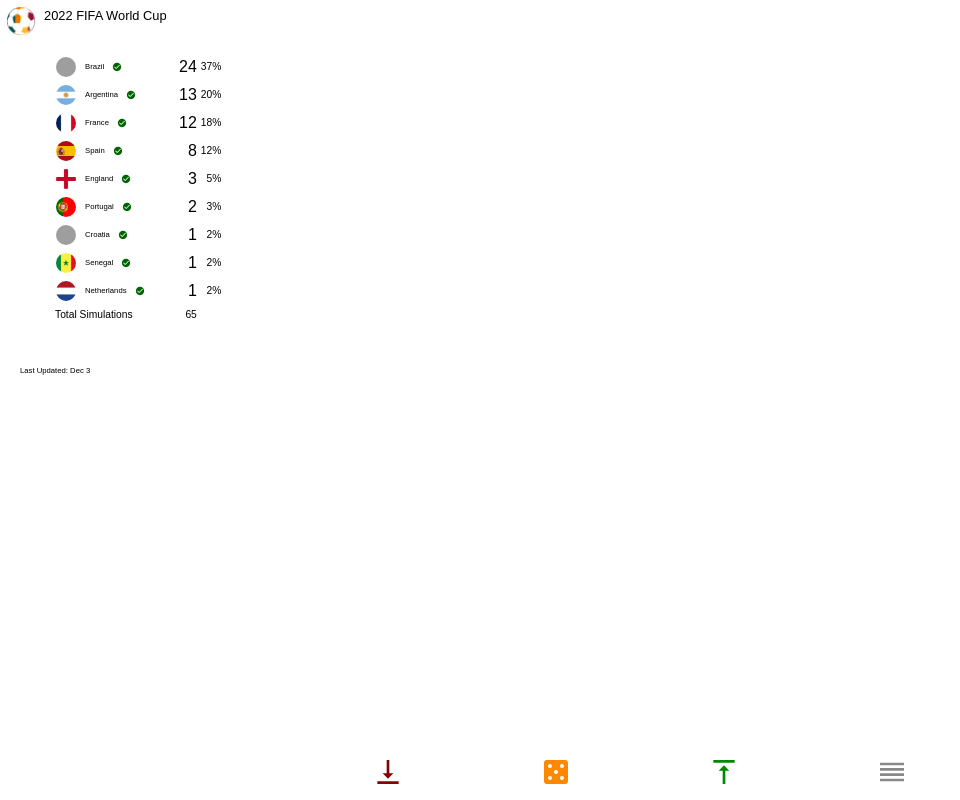
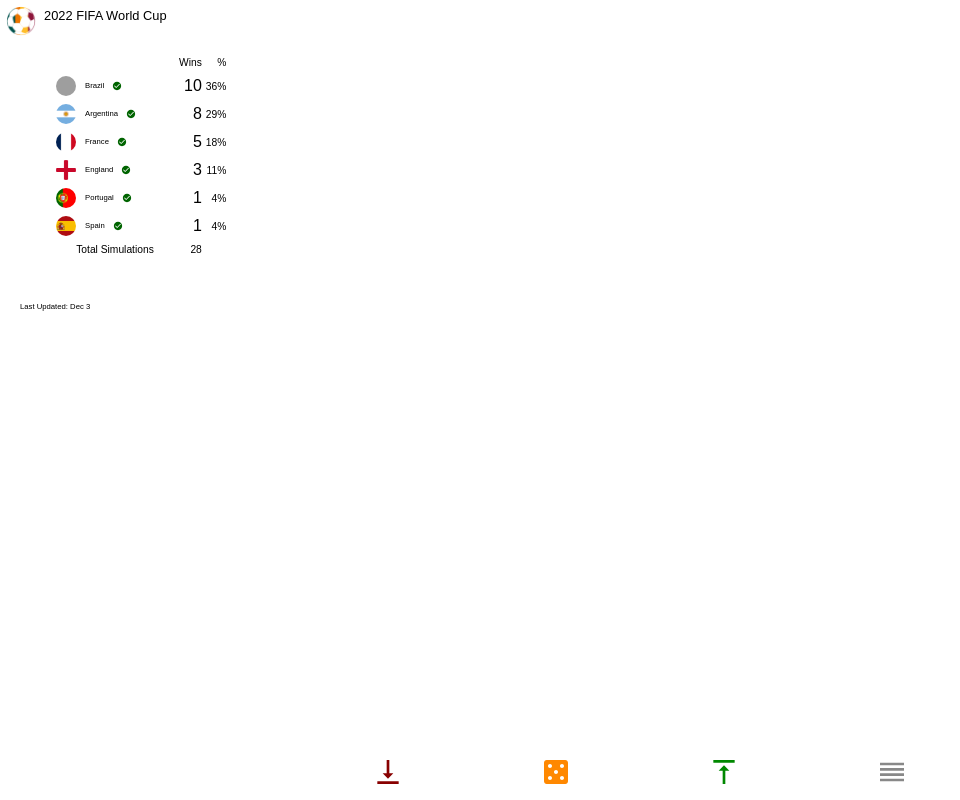
Before and after one commit to nuuuwan/fifa2022, a React (Create React App) app: page / in a window 1280 px wide. Both pictures are taken after a click on the button 892 px from the left and 772 px from the top of the page. Shown: the whole page, without its empty margins (0-960 px from the left). Built offline with nearby package versions, Linux system fonts and the light colour scheme; grey boxes are pictures that could not be loaded; a web font is replaced by a local one.

Commit message:
style: headers

```diff
--- a/src/view/atoms/CountryView.js
+++ b/src/view/atoms/CountryView.js
@@ -12,12 +12,12 @@ const STYLE_IMAGE = {
   margin: 1,
 };
 
-export default function CountryView({ country, isWinner }) {
+export default function CountryView({ country, isWinner, showFull }) {
   if (!country) {
     return null;
   }
   const imageSrc = Flags.getImageSrc(country);
-  const showLabels = window.innerWidth > MIN_WIDTH_FOR_LABELS;
+  const showLabels = (window.innerWidth > MIN_WIDTH_FOR_LABELS) || showFull;
   const opacity = isWinner ? 1 : 0.2;
   const color = isWinner ? "darkgreen" : "gray";
   const width = showLabels ? 120 : 50;
--- a/src/view/pages/MonteCarloPage.js
+++ b/src/view/pages/MonteCarloPage.js
@@ -8,7 +8,7 @@ import Simulate from "../../nonview/core/Simulate";
 import CountryView from "../../view/atoms/CountryView";
 
 const N_ITERS = 1000;
-const TIME_MS_REFRESH = 100;
+const TIME_MS_REFRESH = 200;
 const MODE = "normal";
 
 const STYLE = {
@@ -53,7 +53,7 @@ export default class MonteCarloPage extends Component {
             function () {
               this.refresh();
             }.bind(this),
-            TIME_MS_REFRESH / (Math.log10(iIter) + 1)
+            TIME_MS_REFRESH / (Math.log10(iIter)  + 1)
           );
         }
       }
@@ -76,13 +76,28 @@ export default class MonteCarloPage extends Component {
     return (
       <Box style={STYLE}>
         <table>
+        <thead>
+            <tr>
+              <th></th>
+              <th>
+                <Typography variant="body1">Wins</Typography>
+              </th>
+              <th>
+                <Typography variant="body1" align="right">
+                  {"%"}
+                </Typography>
+              </th>
+            </tr>
+
+
+          </thead>
           <tbody>
             {sortedCountryAndWins.map(function ([country, nWins]) {
               const key = "country-" + country;
               return (
                 <tr key={key}>
                   <td>
-                    <CountryView country={country} isWinner={true} />
+                    <CountryView country={country} isWinner={true} showFull={true}/>
                   </td>
                   <td>
                     <Typography
@@ -101,17 +116,21 @@ export default class MonteCarloPage extends Component {
                 </tr>
               );
             })}
+            </tbody>
+            <tfoot>
             <tr>
-              <td>
+              <th>
                 <Typography variant="body1">Total Simulations</Typography>
-              </td>
-              <td>
+              </th>
+              <th>
                 <Typography variant="body1" align="right">
                   {iIter}
                 </Typography>
-              </td>
+              </th>
             </tr>
-          </tbody>
+
+
+          </tfoot>
         </table>
       </Box>
     );
```
